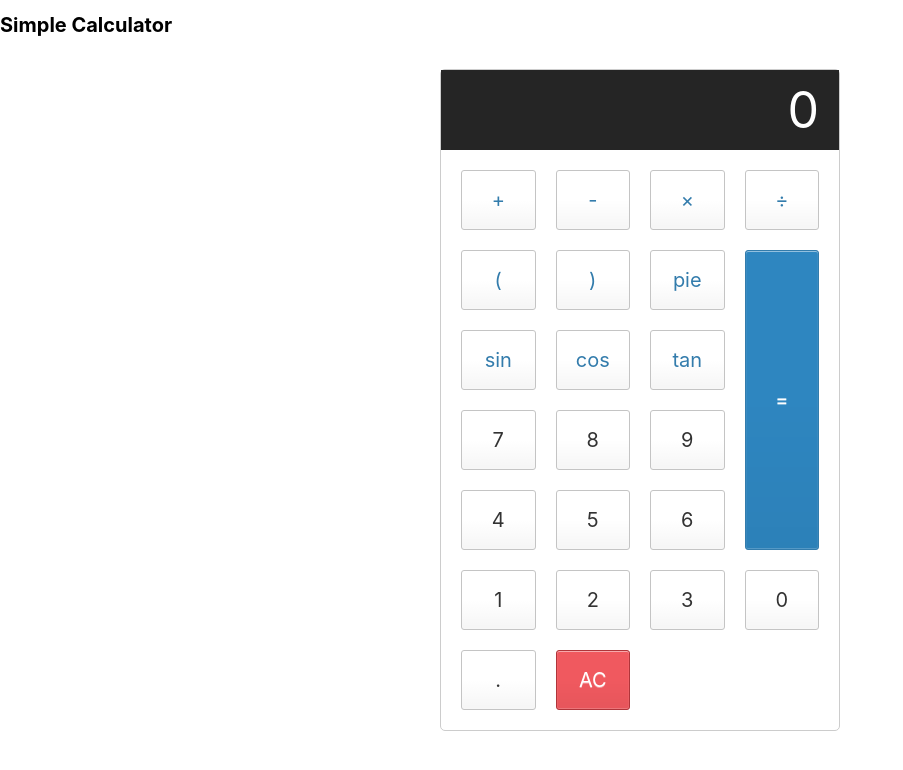
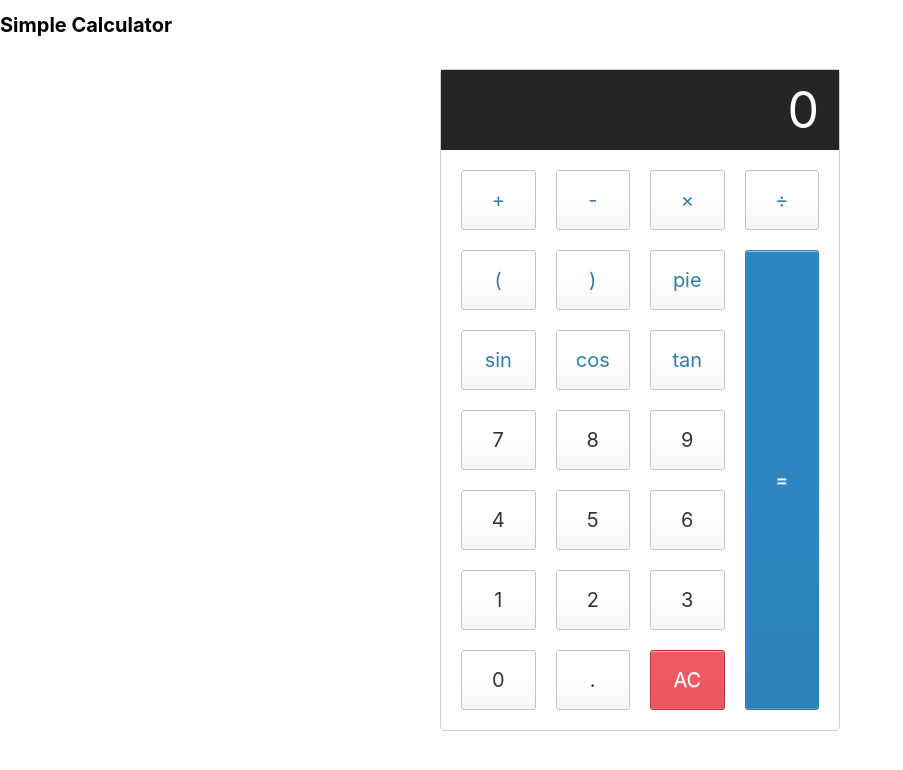
Before and after one commit to aabboud1/calculator_app, a website built with Parcel: page src/index.html in a window 1280 px wide. Shown: the whole page, without its empty margins (0-903 px from the left). Built offline with nearby package versions, Linux system fonts and the light colour scheme.

Commit message:
refactoring styling

```diff
--- a/src/style.css
+++ b/src/style.css
@@ -186,7 +186,7 @@ button:hover {
   border-color: #337cac;
   color: #fff;
   height: 100%;
-  grid-area: 2 / 4 / 6 / 5;
+  grid-area: 2 / 4 / 8 / 5;
 }
 
 .equal-sign:hover {
```
